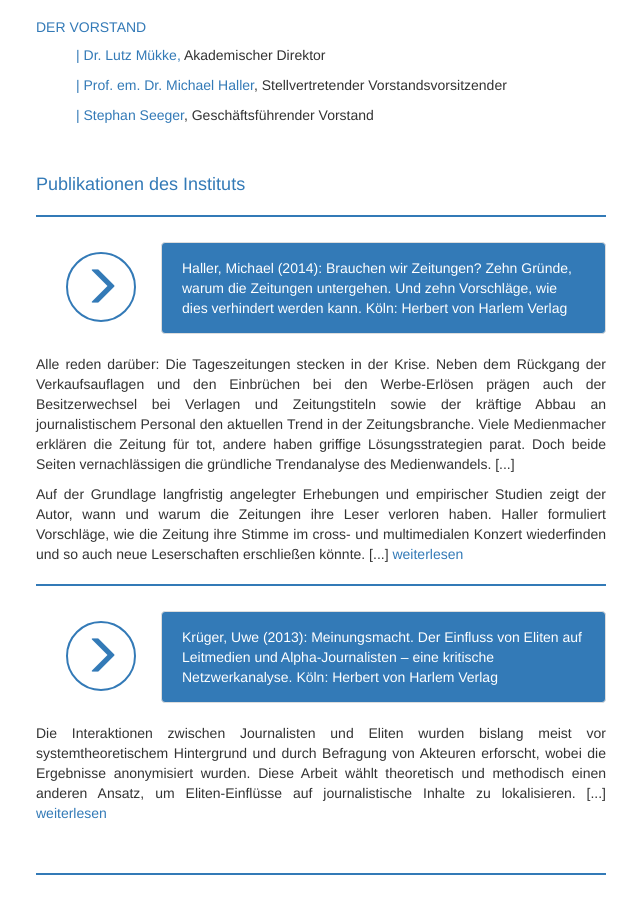
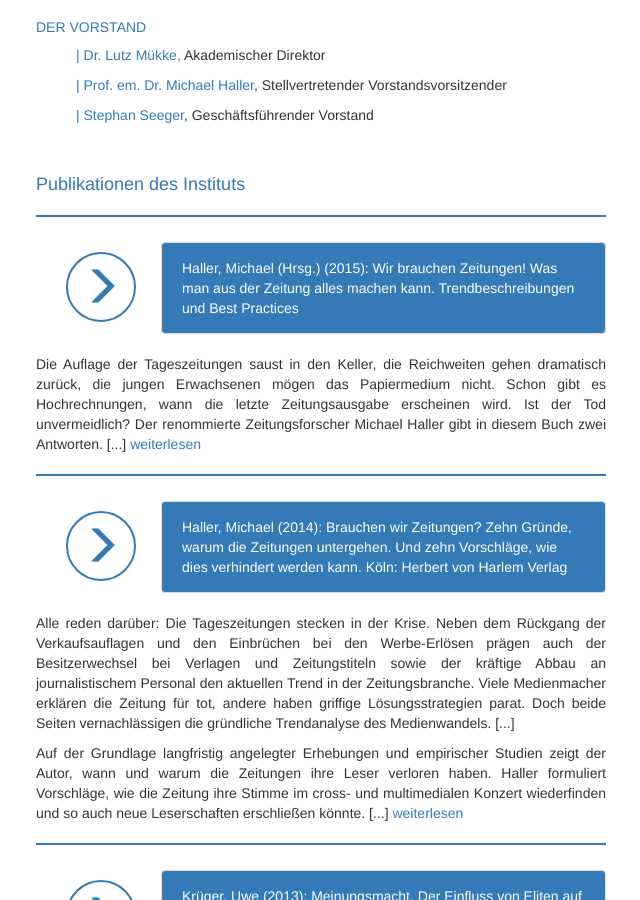
Before and after one commit to susedev/test, a Jekyll site: the page built from ueber-uns.html, in a window 1280 px wide and 900 px high, scrolled down 1014 px. Shown: the whole window, without its empty margins (229-869 px from the left). Built offline with Jekyll 4.4.1, drawn with Linux system fonts in a browser that asks for light colours; nearby versions of some CDN libraries.

Commit message:
Update ueber-uns.html

```diff
--- a/ueber-uns.html
+++ b/ueber-uns.html
@@ -40,6 +40,18 @@ title: Über uns
 <p style="text-align: justify;">&nbsp;</p>
 
 <h3>Publikationen des Instituts</h3>
+
+<div class="box" style="background-color: #337AB7; height:2px; margin-top:20px; margin-bottom:25px;">&nbsp;</div>
+
+<div class="container">
+<div class="col-xs-1">
+         <a class="btn btn-circle-3" href="http://www.halem-verlag.de/2015/wir-brauchen-zeitungen/" target="_blank" ><span class="glyphicon glyphicon-menu-right" aria-hidden="true"></span></a>
+</div>
+
+<div class="col-xs-5"><a class="thumbnail" href="http://www.halem-verlag.de/2015/wir-brauchen-zeitungen/" style="background-color: #337AB7; color:#FFFFFF; padding: 15px 20px; max-width: 550px;" target="_blank">Haller, Michael (Hrsg.) (2015): Wir brauchen Zeitungen! Was man aus der Zeitung alles machen kann. Trendbeschreibungen und Best Practices </a></div>
+</div>
+
+<p style="text-align: justify;">Die Auflage der Tageszeitungen saust in den Keller, die Reichweiten gehen dramatisch zurück, die jungen Erwachsenen mögen das Papiermedium nicht. Schon gibt es Hochrechnungen, wann die letzte Zeitungsausgabe erscheinen wird. Ist der Tod unvermeidlich? Der renommierte Zeitungsforscher Michael Haller gibt in diesem Buch zwei Antworten. [...] <a href="http://www.halem-verlag.de/2015/wir-brauchen-zeitungen/" target="_blank">weiterlesen </a></p>
 
 <div class="box" style="background-color: #337AB7; height:2px; margin-top:20px; margin-bottom:25px;">&nbsp;</div>
 
```
